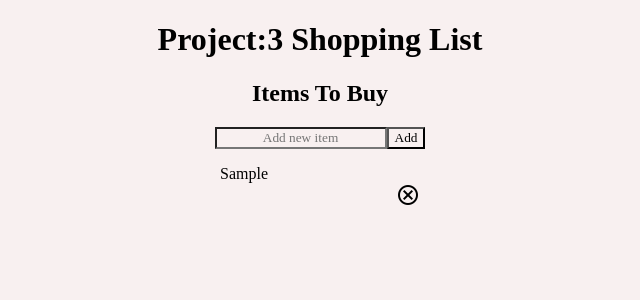
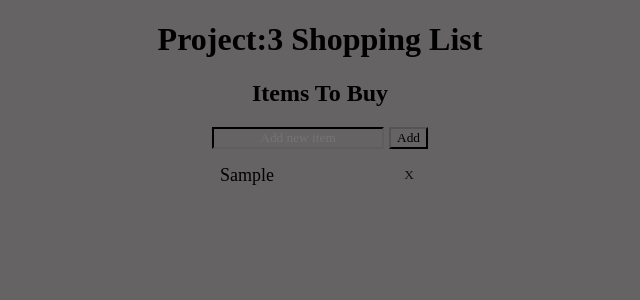
Before and after one commit to Keerthanabas/Shopping-List, a React (Create React App) app: page / in a window 1280 px wide. Both pictures are taken after typing "Sample" into the empty fields and a click on the button "Add". Shown: the top 300 px of the page, without its empty margins (320-960 px from the left). Built offline with nearby package versions, Linux system fonts and the light colour scheme.

Commit message:
4.1.24 changes

```diff
--- a/src/App.css
+++ b/src/App.css
@@ -1,16 +1,11 @@
 *{
-  background-color: rgb(248, 240, 240);
+  background-color: rgb(101, 99, 99);
   text-align: center;
   font-family: 'Times New Roman', Times, serif;
   }
 
- .shoppinglist{
-  margin-top: 50px;
-  background-color: white;
-  border: 2px dashed black;
-}
 
-.material-symbols-outlined {
+/* .material-symbols-outlined {
   cursor: pointer;
   display: flex;
   align-items: flex-start;
@@ -19,14 +14,15 @@
   align-content: flex-end;
   flex-wrap: wrap;
   border: none;
-  }
+  } */
 li {
   list-style: none;
   display: flex;
   align-items: center;
   justify-content: space-between;
   width: 200px;
-}
+  font-size: 18px;
+  }
 ul {
   align-items: center;
   justify-content: center;
@@ -35,3 +31,22 @@ ul {
   padding: 0;
   flex-direction: column;
 }
+.button{
+  cursor: pointer;
+  background:transparent;
+  border: none;
+  color: rgb(15, 14, 14);
+}
+input{
+  border-color: rgb(10, 10, 10);
+}
+input:hover{
+  border-color: #e339d8;
+}
+.add{
+  margin-left: 5px;
+  border-color: black;
+}
+.add:hover{
+  border-color: #e339d8;
+}
--- a/src/components/InputArea.js
+++ b/src/components/InputArea.js
@@ -11,7 +11,7 @@ const InputArea = (props) => {
         <div>
             <h2>Items To Buy</h2>
             <input type="text" placeholder="Add new item" onChange={handleChange} value={inputText}></input>
-            <button onClick={()=>{
+            <button className="add" onClick={()=>{
                 props.additems(inputText);
                 setInputText("");
                 }}>Add</button>
--- a/src/components/shoppinglist.js
+++ b/src/components/shoppinglist.js
@@ -5,10 +5,10 @@ import React from 'react';
 const ShoppingList = (props)=>{
     return(
         <div>
-        <li>{props.text}</li>
-        <span class="material-symbols-outlined" onClick={()=>props.deleteItem(props.id)}> Cancel </span>
-        {/* <button onClick={()=>props.deleteItem(props.id)}> </button> */}
-
+        <li>{props.text}
+        {/* <span class="material-symbols-outlined" onClick={()=>props.deleteItem(props.id)}> Cancel </span> */}
+        <button className="button" onClick={()=>props.deleteItem(props.id)}> X </button>
+        </li>
         </div>
     )
 }
```
